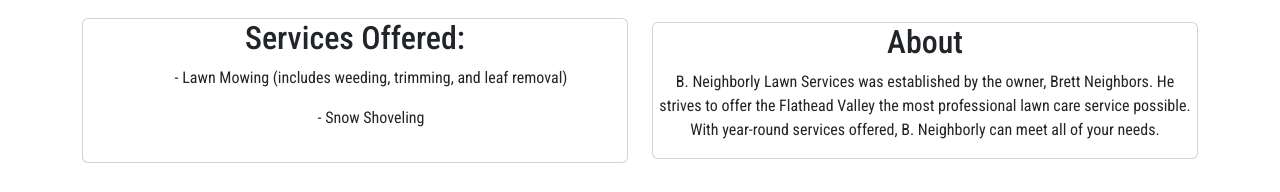
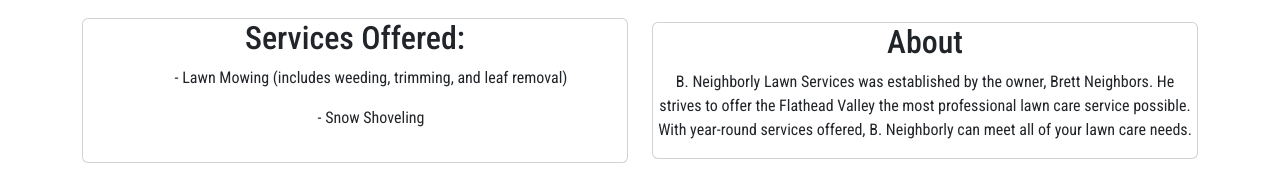
Before and after one commit to bneighbs6/b-neighborly-lawn, a React (Create React App) app: page / in a window 1280 px wide. Shown: the part 1586-1778 px from the top of the page. Built offline with nearby package versions, Linux system fonts and the light colour scheme; the HTML template or start-up script is replaced by a standard one; a web font is replaced by a local one.

Commit message:
Added "lawn care' to message on AboutPage

```diff
--- a/src/Pages/AboutPage.jsx
+++ b/src/Pages/AboutPage.jsx
@@ -11,7 +11,7 @@ function AboutPage() {
           B. Neighborly Lawn Services was established by the owner, Brett
           Neighbors. He strives to offer the Flathead Valley the most
           professional lawn care service possible. With year-round services
-          offered, B. Neighborly can meet all of your needs.
+          offered, B. Neighborly can meet all of your lawn care needs.
         </p>
         </Card>
       </div>
```
